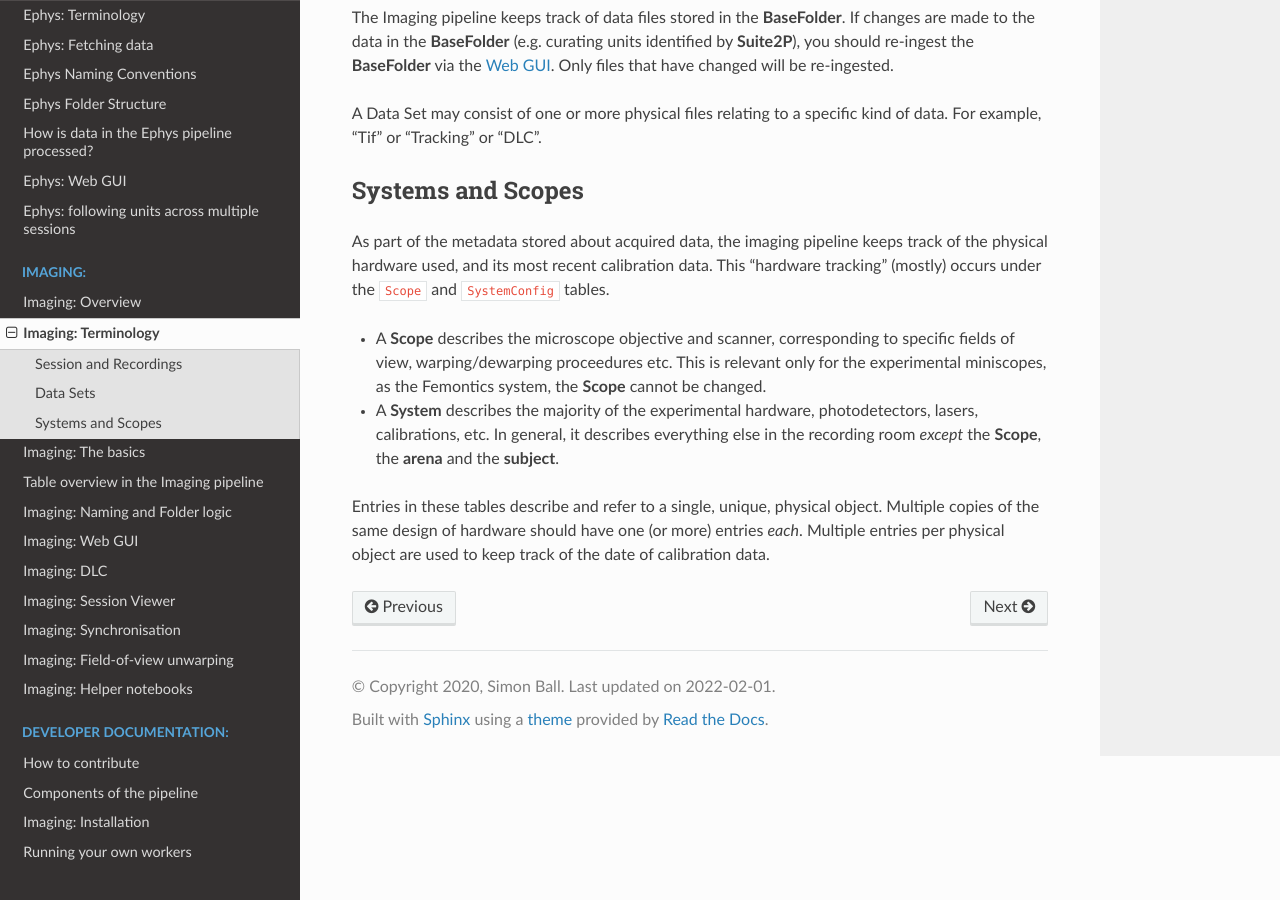
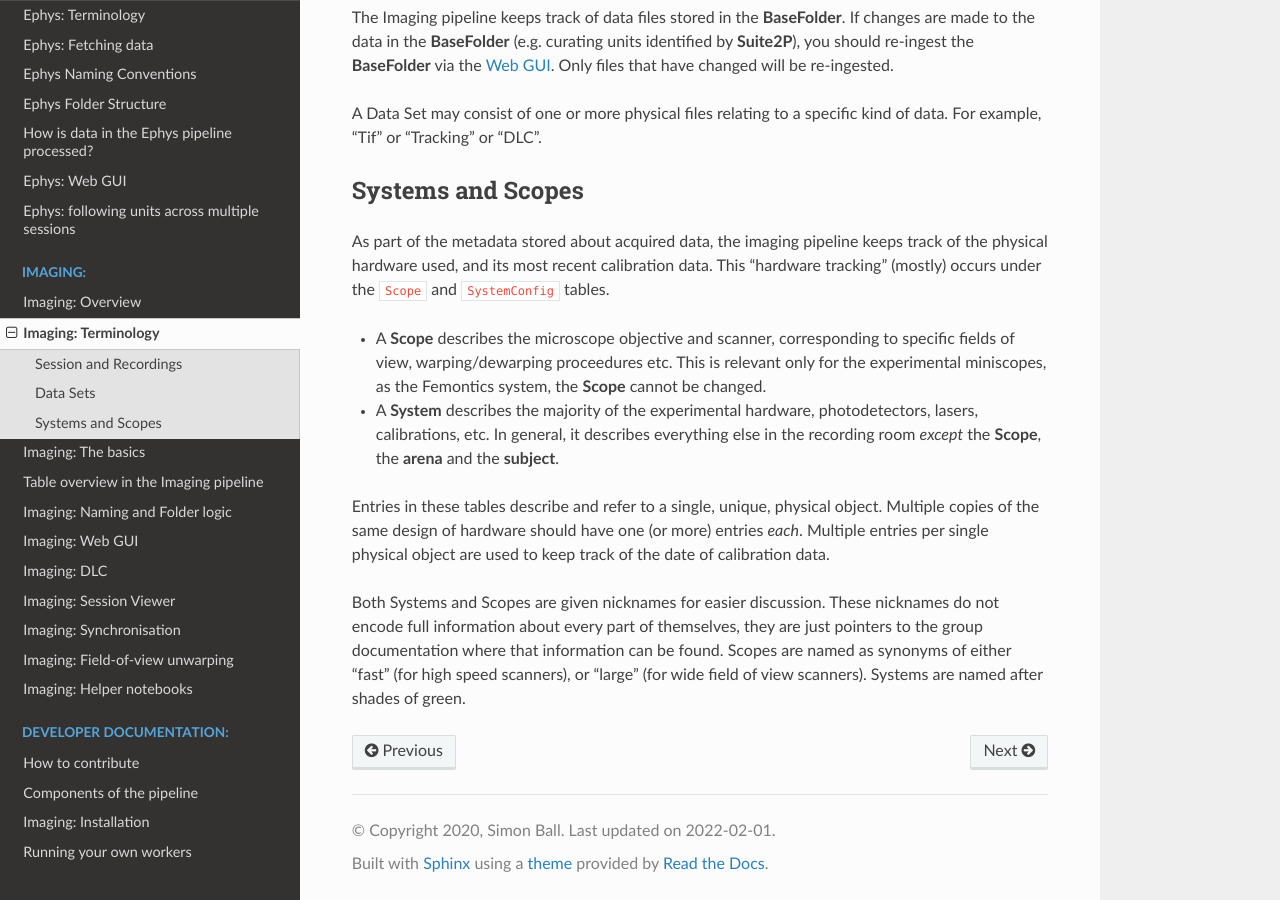
Before and after one commit to kavli-ntnu/dj-docs, a Sphinx documentation site: the page built from docs/imaging/terminology.rst, in a window 1280 px wide and 900 px high, scrolled down 722 px. Built offline with Sphinx 7.4.7 and the Read the Docs theme 2.0.0, drawn with Linux system fonts in a browser that asks for light colours.

Commit message:
imaging terminology

```diff
--- a/docs/imaging/terminology.rst
+++ b/docs/imaging/terminology.rst
@@ -40,4 +40,6 @@
 
 - A **System** describes the majority of the experimental hardware, photodetectors, lasers, calibrations, etc. In general, it describes everything else in the recording room *except* the **Scope**, the **arena** and the **subject**.
 
-Entries in these tables describe and refer to a single, unique, physical object. Multiple copies of the same design of hardware should have one (or more) entries *each*. Multiple entries per physical object are used to keep track of the date of calibration data.
+Entries in these tables describe and refer to a single, unique, physical object. Multiple copies of the same design of hardware should have one (or more) entries *each*. Multiple entries per single physical object are used to keep track of the date of calibration data.
+
+Both Systems and Scopes are given nicknames for easier discussion. These nicknames do not encode full information about every part of themselves, they are just pointers to the group documentation where that information can be found. Scopes are named as synonyms of either "fast" (for high speed scanners), or "large" (for wide field of view scanners). Systems are named after shades of green.
```
